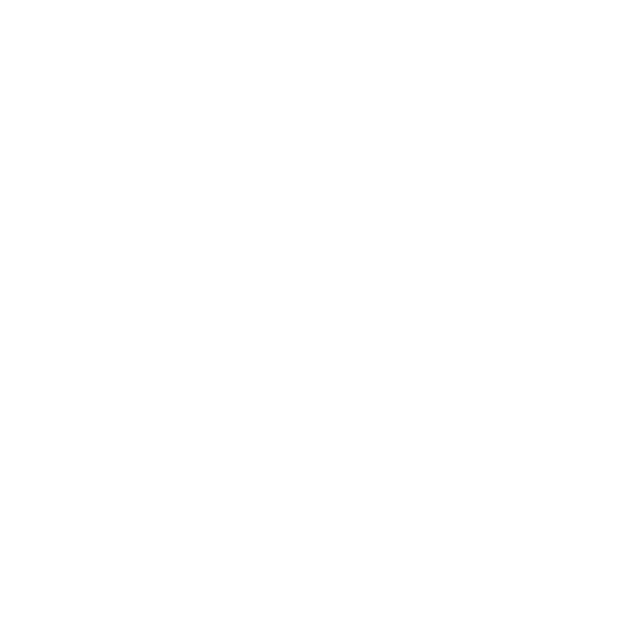
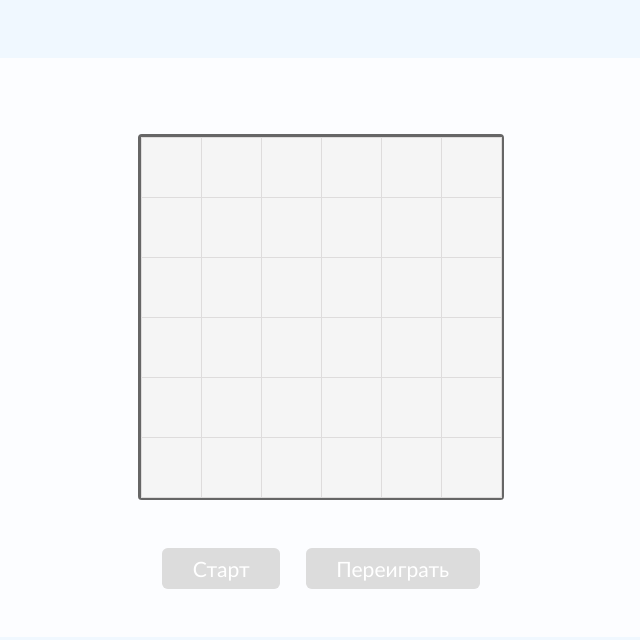
Before and after one commit to stillcantfindyrslf/FRONTEND-MULTITOOL, a website built with webpack: page J-4.Labyrinth/src/index.html in a window 1280 px wide. Shown: the whole page, without its empty margins (319-959 px from the left). Built offline with nearby package versions, Linux system fonts and the light colour scheme.

Commit message:
J-4: - add view

```diff
--- a/J-4.Labyrinth/src/css/nullstyle.css
+++ b/J-4.Labyrinth/src/css/nullstyle.css
@@ -32,7 +32,7 @@ button {
 html,
 body {
     height: 100%;
-    line-height: 1;
-    font-size: 1rem;
-    font-family: "Nunito", sans-serif;
+    font-size: 1.2rem;
+    font-family: "Calibri";
+    background-color: aliceblue;
 }
--- a/J-4.Labyrinth/src/css/styles.css
+++ b/J-4.Labyrinth/src/css/styles.css
@@ -0,0 +1,53 @@
+.wrapper {
+    margin-top: 3rem;
+}
+.labyrinth-game {
+    border: none;
+    border-radius: 0.8rem;
+    padding: 2rem;
+    background-color: rgba(255, 255, 255, 0.8);
+
+    width: 40rem;
+    margin: 0 auto;
+    text-align: center;
+}
+#game {
+    display: grid;
+    margin: 2rem auto;
+    border-radius: 0.2rem;
+    border: 0.2rem solid #666;
+    background-color: #f5f5f5;
+    width: fit-content;
+}
+.cell {
+    width: 3.2rem;
+    height: 3.14rem;
+    border: 0.01rem solid #dedcdc;
+    display: flex;
+    justify-content: center;
+    align-items: center;
+    font-size: 1.5rem;
+}
+.wall {
+    background-color: black;
+}
+.finish {
+    background-color: green;
+}
+.game-icon {
+    width: 3.1rem;
+}
+.game-params {
+    margin: 0 auto;
+    text-align: center;
+}
+.game-button {
+    padding: 0.4rem 1.6rem;
+    font-size: 1.1rem;
+    color: white;
+    background-color: gainsboro;
+    border: none;
+    border-radius: 0.3rem;
+    cursor: pointer;
+    margin: 0.5rem;
+}
--- a/J-4.Labyrinth/src/index.html
+++ b/J-4.Labyrinth/src/index.html
@@ -3,10 +3,17 @@
 <head>
     <meta charset="UTF-8">
     <meta name="viewport" content="width=device-width, initial-scale=1.0"/>
-    <link href="https://fonts.googleapis.com/css2?family=Nunito:ital,wght@0,200..1000;1,200..1000&display=swap" rel="stylesheet"/>
-    <title>Labyrinth</title>
+    <title>Лабиринт</title>
 </head>
     <body>
-
+        <div class="wrapper">
+            <div class="labyrinth-game">
+                <div id="game"></div>
+                <div class="game-params">
+                    <button class="game-button" id="startBtn">Старт</button>
+                    <button class="game-button" id="restartBtn">Переиграть</button>
+                </div>
+            </div>
+        </div>
     </body>
 </html>
--- a/J-4.Labyrinth/src/js/index.js
+++ b/J-4.Labyrinth/src/js/index.js
@@ -0,0 +1,5 @@
+import '../css/nullstyle.css';
+import '../css/styles.css';
+import {initGame} from "./labyrinth.js";
+
+initGame();
--- /dev/null
+++ b/J-4.Labyrinth/src/js/labyrinth.js
@@ -0,0 +1,20 @@
+const gameBoard = document.getElementById('game');
+
+export let gameSizeX = 6;
+export let gameSizeY = 6;
+
+export function initGame() {
+    gameBoard.innerHTML = "";
+    gameBoard.style.gridTemplateColumns = `repeat(${gameSizeX}, 60px)`;
+    gameBoard.style.gridTemplateRows = `repeat(${gameSizeY}, 60px)`;
+
+    for (let y = 0; y < gameSizeY; y++) {
+        for (let x = 0; x < gameSizeX; x++) {
+            const cell = document.createElement("div");
+            cell.classList.add("cell");
+            cell.dataset.x = x;
+            cell.dataset.y = y;
+            gameBoard.appendChild(cell);
+        }
+    }
+}
```
Also changed, not shown: J-4.Labyrinth/package.json (+8 -1 lines), J-4.Labyrinth/src/js/executionFile.js (added), 1 other file.
